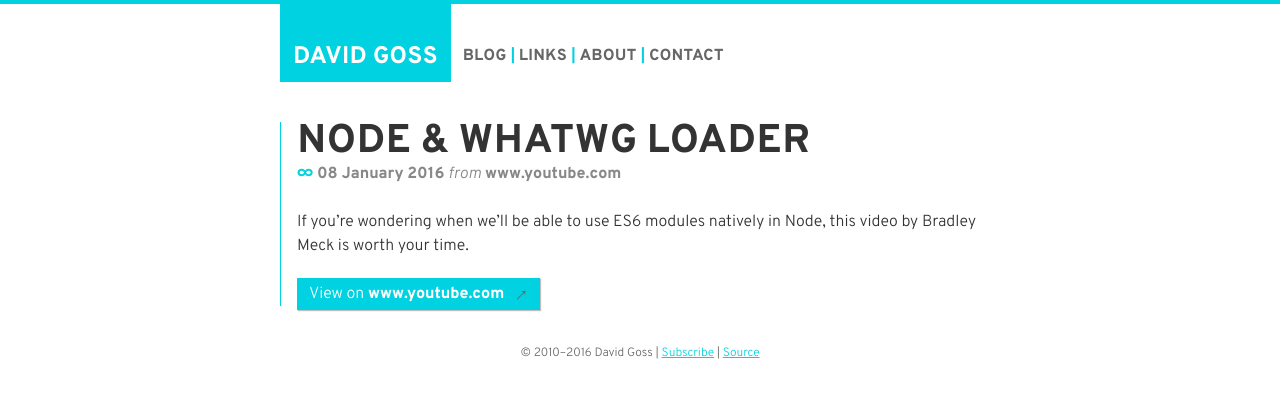
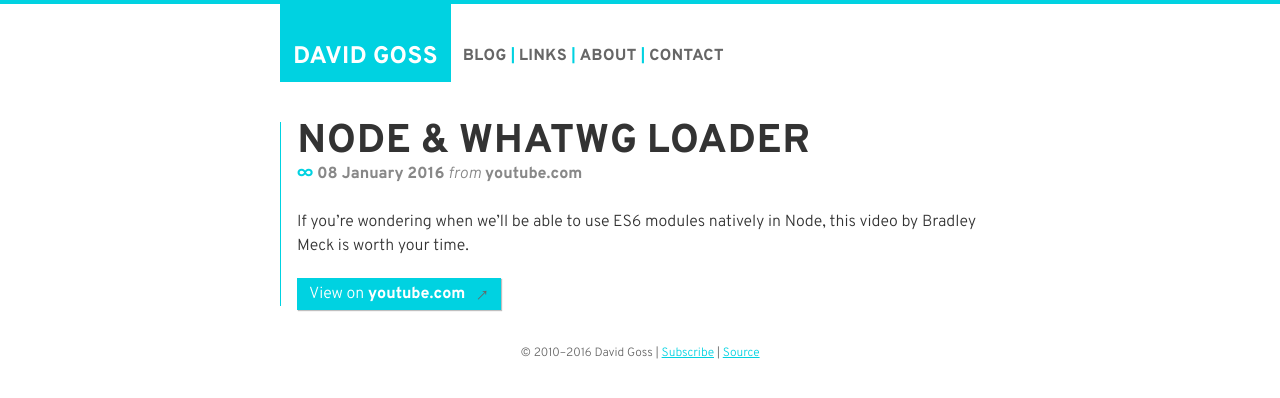
Before and after one commit to davidjgoss/davidjgoss.co, a Jekyll site: the page built from links/_posts/2016-01-08-node-and-whatwg-loader.md, in a window 1280 px wide. Shown: the top 398 px of the page. Built offline with Jekyll 4.4.1, drawn with Linux system fonts in a browser that asks for light colours.

Commit message:
Stripping www from linked domains for display

```diff
--- a/_includes/listing-links.html
+++ b/_includes/listing-links.html
@@ -6,7 +6,7 @@
         <a class="u-url byline__permalink" href="{{ post.url }}" itemprop="url">∞</a>
         <time class="dt-published byline__date" datetime="{{ post.date | date_to_xmlschema }}" itemprop="datePublished">{{ post.date | date_to_long_string }}</time>
         <span class="byine__split">from</span>
-        <span class="byline__source">{{ post.meta.linked_url | remove:'https://' | remove:'http://' | split:'/' | first }}</span>
+        <span class="byline__source">{{ post.meta.linked_url | remove:'https://' | remove:'http://' | split:'/' | first | remove:'www.' }}</span>
     </p>
     <div class="p-summary entry__excerpt" itemprop="description">{{ post.content }}</div>
 </article>
--- a/_layouts/post-links.html
+++ b/_layouts/post-links.html
@@ -11,11 +11,11 @@ layout: default
             <a class="u-url byline__permalink" href="<?php the_permalink(); ?>" itemprop="url">∞</a>
             <time class="dt-published byline__date" datetime="{{ page.date | date_to_xmlschema }}" itemprop="datePublished">{{ page.date | date_to_long_string }}</time>
             <span class="byline__split">from</span>
-            <span class="byline__source">{{ page.meta.linked_url | remove:'https://' | remove:'http://' | split:'/' | first }}</span>
+            <span class="byline__source">{{ page.meta.linked_url | remove:'https://' | remove:'http://' | split:'/' | first | remove:'www.' }}</span>
         </p>
     </footer>
 
     <div class="e-content entry__content" itemprop="articleBody">{{ content }}</div>
 
-    <p class="entry__go"><a class="button button--go" href="{{ page.meta.linked_url }}">View on <strong>{{ page.meta.linked_url | remove:'https://' | remove:'http://' | split:'/' | first }}</strong></a></p>
+    <p class="entry__go"><a class="button button--go" href="{{ page.meta.linked_url }}">View on <strong>{{ page.meta.linked_url | remove:'https://' | remove:'http://' | split:'/' | first | remove:'www.' }}</strong></a></p>
 </article>
```
